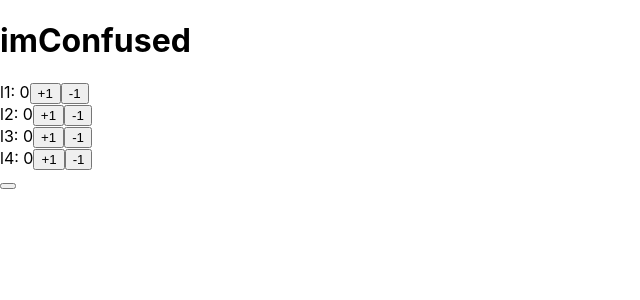
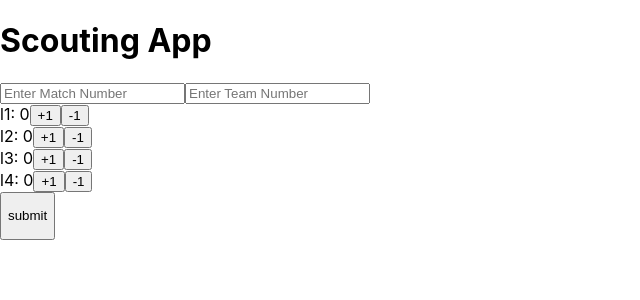
Before and after one commit to Allsnowyo7/ScoutingApp, a React (Create React App) app: page / in a window 1280 px wide. Shown: the top 300 px of the page, without its empty margins (0-640 px from the left). Built offline with nearby package versions, Linux system fonts and the light colour scheme.

Commit message:
implimented team and match form

```diff
--- a/src/App.js
+++ b/src/App.js
@@ -1,6 +1,6 @@
 import './App.css';
 import { ScoreButton } from './ScoreButton';
-import {useState} from 'react';
+import { useState } from 'react';
 import axios from 'axios';
 
 
@@ -10,6 +10,8 @@ const [countL1, setCountL1] = useState(0);
   const [countL2, setCountL2] = useState(0);
   const [countL3, setCountL3] = useState(0);
   const [countL4, setCountL4] = useState(0);
+  const [matchNumber, setMatchNumber] = useState('');
+  const [teamNumber, setTeamNumber] = useState('');
 
   const handleSubmit = (e) => {
     e.preventDefault();
@@ -17,20 +19,33 @@ const handleSubmit = (e) => {
     axios
       .post(
         'https://scoutingapp.edelvalle26.workers.dev',
-     {Match: "1", L1: countL1, L2: countL2, L3: countL3, L4: countL4},
-     {headers: { "Content-Type": "application/json" },  withCredentials: false}
+        { Match: matchNumber, Team: teamNumber, L1: countL1, L2: countL2, L3: countL3, L4: countL4 },
+        { headers: { "Content-Type": "application/json" }, withCredentials: false }
       )
       .then((res) => console.log("✅ Success:", res.data))
       .catch((err) => console.error("❌ Error:", err.response || err.message));
   };
   return (
     <div>
-    <h1> imConfused </h1>
-    <ScoreButton title={"l1"} count={countL1} setCount={setCountL1}/>
-    <ScoreButton title={"l2"} count={countL2} setCount={setCountL2}/>
-    <ScoreButton title={"l3"}count={countL3} setCount={setCountL3}/>
-    <ScoreButton title={"l4"}count={countL4} setCount={setCountL4}/>
-    <button title='submit' onClick={handleSubmit}/>
+      <h1> Scouting App </h1>
+      <input
+        onChange={e => setMatchNumber(e.target.value)}
+        placeholder="Enter Match Number"
+        type="number"
+      />
+      <input
+        value={teamNumber}
+        onChange={e => setTeamNumber(e.target.value)}
+        placeholder="Enter Team Number"
+        type="number"
+      />
+      <ScoreButton title={"l1"} count={countL1} setCount={setCountL1} />
+      <ScoreButton title={"l2"} count={countL2} setCount={setCountL2} />
+      <ScoreButton title={"l3"} count={countL3} setCount={setCountL3} />
+      <ScoreButton title={"l4"} count={countL4} setCount={setCountL4} />
+      <button onClick={handleSubmit}>
+        <p> submit</p>
+      </button>
     </div>
   );
 }
```
Lines whose indentation alone changed are shown as unchanged.
